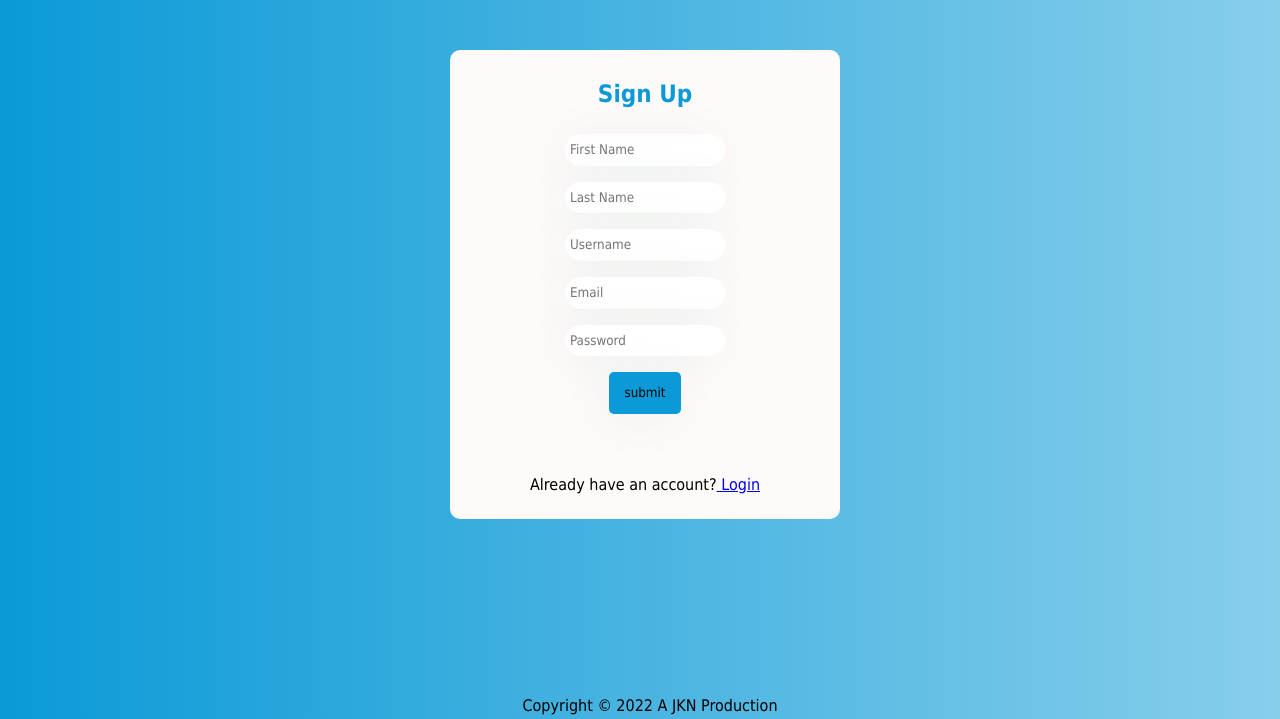
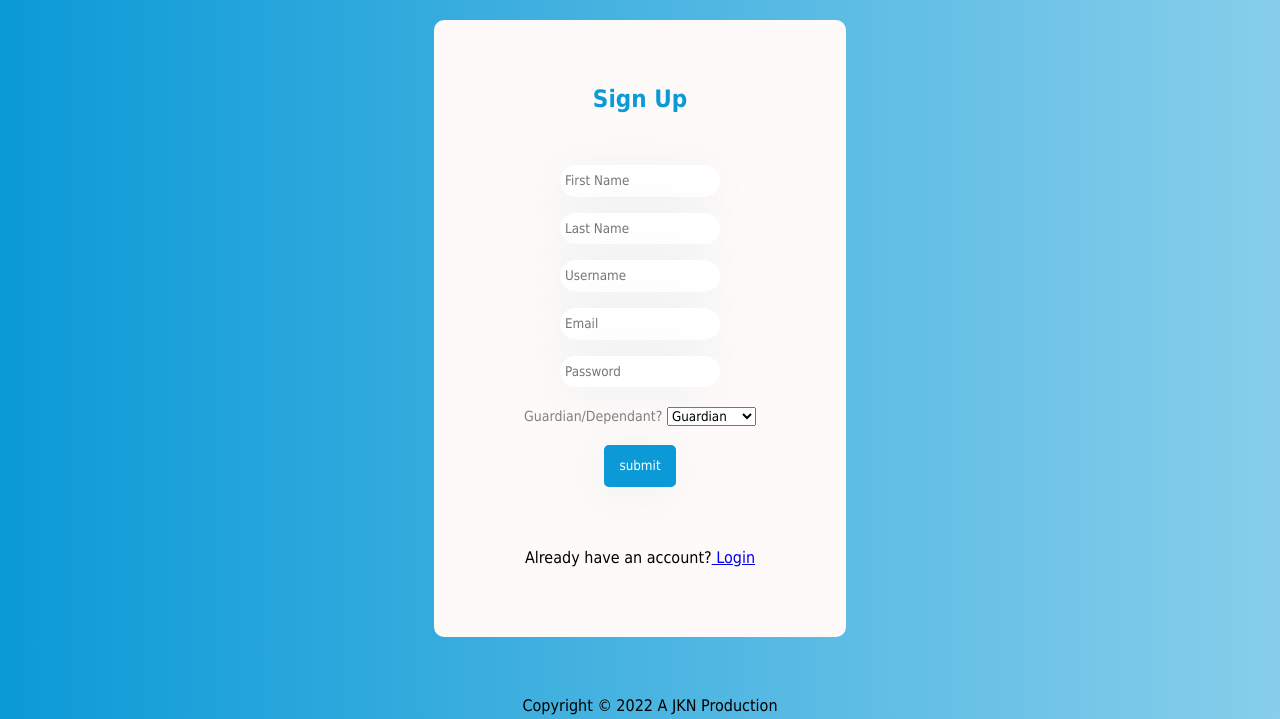
Before and after one commit to jventura7/reminder-app, a Flask app: page /signup in a window 1280 px wide. Shown: the part 81-800 px from the top of the page. Run offline with Flask 2, Linux system fonts and the light colour scheme; some libraries are stand-ins or nearby versions.

Commit message:
Guardian functionality added

```diff
--- a/main.py
+++ b/main.py
@@ -1,89 +1,61 @@
+from unicodedata import name
 from flask import Flask, redirect, url_for, render_template, request, session, flash
 from datetime import timedelta
 from flask_pymongo import PyMongo
+import bcrypt
+app = Flask(__name__)
+app.config["MONGO_URI"] = "mongodb://localhost:27017/accounts"
 
-app = Flask(__name__)
-app.config["MONGO_URI"] = "mongodb://localhost:27017/myDatabase"
-db = PyMongo(app).db
-app.secret_key = "key"
-app.permanent_session_lifetime = timedelta(minutes=10)
-
-# class users(db.Model):
-    # _id = db.Column("id", db.Inteder, primary_key=True)
-    # name = db.Column(db.String(100))
-    # email = db.Column(db.String(100))
-
-    # def __init__(self, name, email):
-    #     self.name = name
-    #     self.email = email
-
-@app.route("/")
+mongo = PyMongo(app)
+users = mongo.db.users
+guardian = mongo.db.guardians
+@app.route("/", methods = ['POST', 'GET'])
 def home():
+    if request.method == "POST":
+       login_user = users.find_one ({"username": request.form["logUsername"]})
+       login_guardian = guardian.find({"username": request.form["logUsername"]})
+       if login_user or login_guardian:
+           if login_user:
+               login = login_user
+           else:
+               login = login_guardian
+       if bcrypt.hashpw(request.form["logPassword"].encode("utf-8"), login["password"]) == login["password"]:
+            session["username"] = request.form["logUsername"]
+            return redirect(url_for("user", nameID=session["username"], relationshipType=login["relationship"]))
+       return "Invalid username/password combination"
     return render_template("index.html")
 
-@app.route("/login", methods=["POST", "GET"])
-def login():
+@app.route("/<nameID>")
+def user(nameID, relationshipType):
+    if relationshipType == "User":
+        return f"Welcome User: {nameID}!"
+    else:
+        return f"Welcome Guardian: {nameID}"
+
+@app.route("/signup", methods = ['GET', 'POST'])
+def signup():
     if request.method == "POST":
-        session.permanent = True
-        user = request.form["nm"]
-        session["user"] = user
+        checkEmpty = not request.form["username"] or not request.form["last_name"] or not request.form["username"] or not request.form["email"] or not request.form["password"]
+        if checkEmpty:
+            return "Error: Submit all fields!"
+        existingUserName = users.find_one({"username" : request.form["username"]})
+        existingUserEmail = users.find_one({"email": request.form["email"]})
+        existingGuardianName = guardian.find_one({"username" : request.form["username"]})
+        existingGuardianEmail = guardian.find_one({"email": request.form["email"]})
 
-        """
-        found_user = users.query.filter_by(name=user).first()
-        if found_user:
-            session["email"] = found_user.email
-        else:
-            usr = users(user, "")
-            db.session.add(usr)
-            db.commit()
-        """
-
-        flash(f"Successfully logged in!", "info")
-        return redirect(url_for("user"))
-    else:
-        if "user" in session:
-            flash(f"Already logged in!", "info")
-            return redirect(url_for("user"))
-        return render_template("login.html")
-
-@app.route("/signup", methods=["POST", "GET"])
-def signup():
-    if request.method == "POST" and request.form["username"]:
-        session.pemanent = True
-        user = request.form["username"]
-        session["user"] = user
-        flash(f"Successfully created account!", "info")
-        return redirect(url_for("user"))
-    else:
-        return render_template("signup.html")
-
-
-@app.route("/user", methods=["POST", "GET"])
-def user():
-    email = None
-    if "user" in session:
-        user = session["user"]
-        if request.method == "POST":
-            email = request.form["email"]
-            session["email"] = email
-            # found_user = users.query.filter_by(name=user).first()
-            # found_user.email = email
-            # db.commit()
-            flash(f"Successful email!", "info")
-        else:
-            if "email" in session:
-                email = session["email"]
-        return render_template("user.html", email=email)
-    else:
-        return redirect(url_for("login"))
-
-@app.route("/logout")
-def logout():
-    flash(f"Logout successful", "info")
-    session.pop("user", None)
-    session.pop("email", None)
-    return redirect(url_for("login"))
+        if not existingUserName and not existingUserEmail and not existingGuardianName and not existingGuardianEmail:
+            hashpass = bcrypt.hashpw(request.form["password"].encode('utf-8'), bcrypt.gensalt())
+            currInfo = {"firstname": request.form["first_name"], "lastname": request.form["last_name"], "username": request.form["username"], "email": request.form["email"], "password" : hashpass, "relationship" : request.form["relationship"]}
+            if request.form["relationship"] == "Guardian":
+                guardian.insert_one(currInfo)
+            else:
+                users.insert_one(currInfo)
+            session["username"] = request.form["username"]
+            return redirect(url_for("user", nameID=session["username"], relationshipType=currInfo["relationship"]))
+        return "email or username is already registered"
+    return render_template("signup.html")
 
 if __name__ == "__main__":
     # db.create_all()
+    app.secret_key = "my_secret"
     app.run(debug=True)
--- a/static/styles/style.css
+++ b/static/styles/style.css
@@ -6,7 +6,6 @@ body {
 h1 {
   color: #0b9ad7;
   margin-left: 0px;
-
 }
 
 html * {
@@ -41,16 +40,30 @@ input {
 }
 
 .my-form{
-  padding:10px;
+  padding:10px
 }
 
 .my-form .form-group{
-  padding-bottom:15px;
+  padding:5px
 }
 
-.my-form input[type="text"], .my-form input[type="password"], .my-form textarea{
+.my-form input[type="text"] .my-form input[type="password"]{
   padding:8px;
   width:80%;
+}
+
+.my-form textarea{
+  border:none;
+  border-radius:10px;
+}
+
+.my-form label{
+  color:gray;
+  font-size:0.875em;
+}
+
+.my-form .dropdown{
+  text-align: center;
 }
 
 .button{
@@ -58,7 +71,34 @@ input {
   padding:10px 15px;
   border:none;
   border-radius: 5px;
+  color:white
 }
+
+.block{
+  width: fit-content;
+  margin-left: auto;
+  margin-right: auto;
+  padding: 40px 80px 40px 80px;
+  border-radius:10px;
+  background:snow;
+}
+
+.white-text{
+  color:white;
+}
+
+.form-control {
+  font-family: system-ui, sans-serif;
+  font-size: 1rem;
+  line-height: 1;
+}
+
+.form-control {
+  font-family: system-ui, sans-serif;
+  font-size: 1rem;
+  line-height: 1;
+}
+
 
 /* IDs */
 #navbar{
@@ -89,6 +129,7 @@ input {
   border-radius:10px;
   margin-top:70px;
   margin-left:30px;
+  margin-bottom:50px;
   background:snow;
 }
 
@@ -99,16 +140,6 @@ input {
   height:350px;
   margin:185px 150px 20px 50px;
   box-sizing:border-box;
-  border-radius: 10px;
-  background:snow;
-}
-
-#signup{
-  width:30%;
-  padding:5px;
-  margin-top:50px;
-  margin-right:35%;
-  margin-left:35%;
   border-radius: 10px;
   background:snow;
 }
--- a/templates/signup.html
+++ b/templates/signup.html
@@ -9,17 +9,22 @@
         {% endif %}
     {% endwith %}
 
-<div id="signup">
+<div class="block">
     <h2 class="center">Sign Up</h2>
-    <form action="#" method="POST">
+    <form class="my-form" action="#" method="POST">
         <p><input type="text", name="first_name" placeholder="First Name"/></p>
         <p><input type="text", name="last_name" placeholder="Last Name"/></p>
         <p><input type="text", name="username" placeholder="Username"/></p>
         <p><input type="text", name="email" placeholder="Email"/></p>
-        <p><input type="text", name="password"/ placeholder="Password"></p>
+        <p><input type="password", name="password" placeholder="Password"></p>
+        <label for="relationship">Guardian/Dependant?</label>
+        <select name="relationship" id="relationship">
+            <option value="Guardian">Guardian</option>
+            <option value="Dependant">Dependant</option>
+        </select>
         <p><input class="button" type="submit", value="submit"/></p>
         <br>
-        <p class="center">Already have an account?<a href='login'> Login</a></p>
+        <p class="center">Already have an account?<a href='/'> Login</a></p>
     </form>
 </div>
 {% endblock %}
```
Also changed, not shown: templates/user.html (+22 -4 lines).
